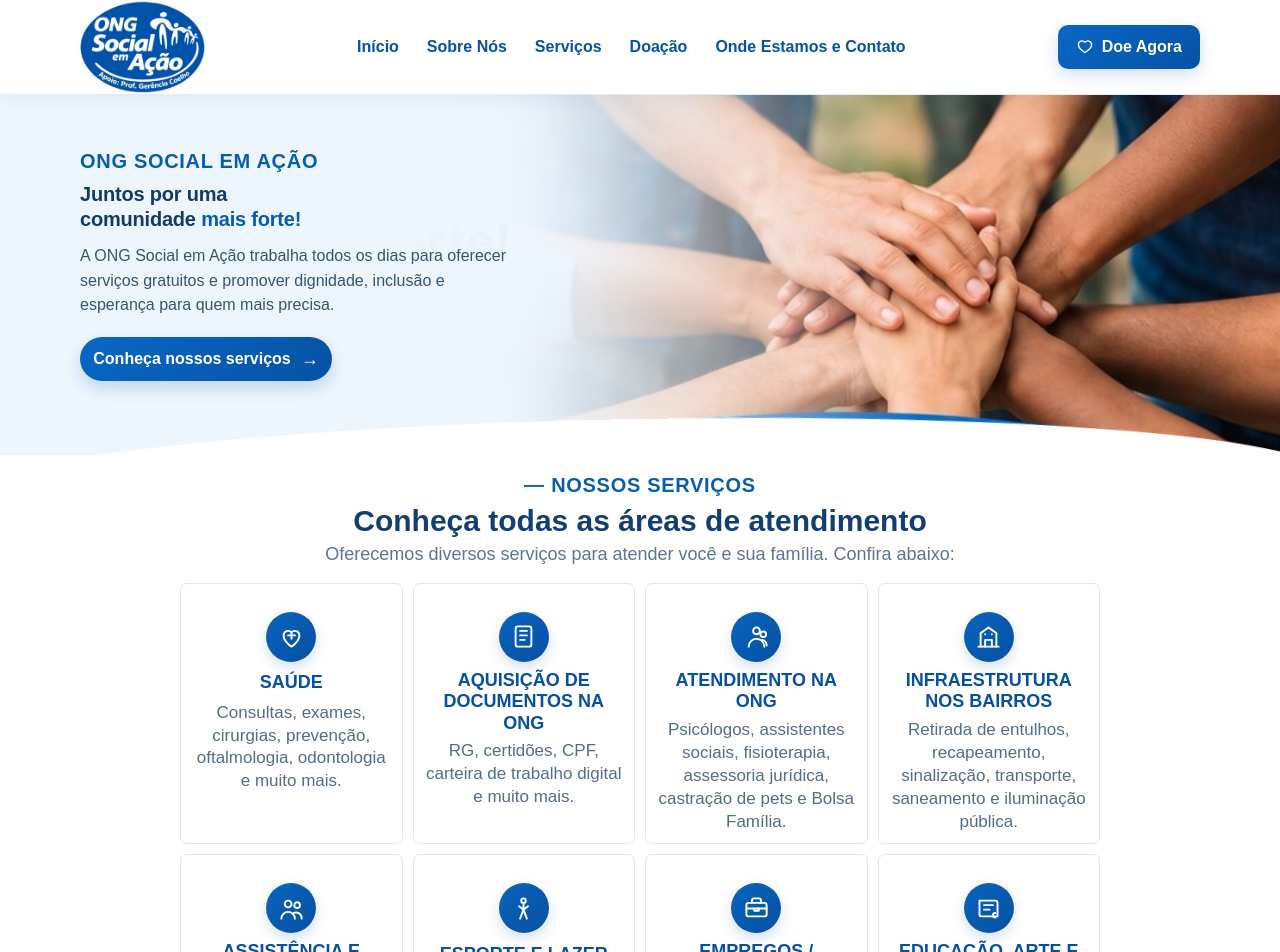
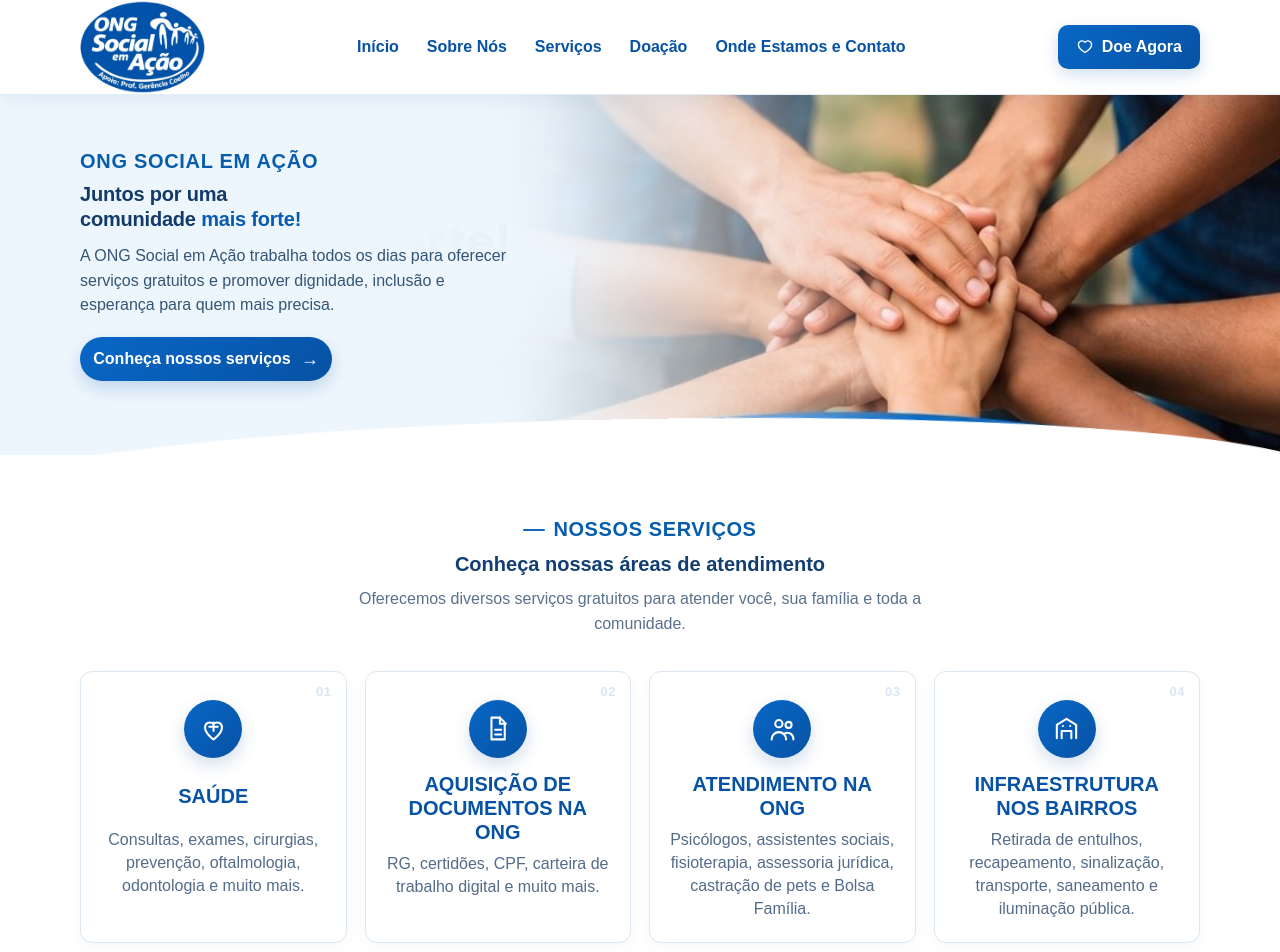
Before and after one commit to rodrigo960613/ongsocialemacao, a React (Vite) app: page / in a window 1280 px wide. Shown: the top 952 px of the page. Built offline with nearby package versions, Linux system fonts and the light colour scheme.

Commit message:
Atualização e melhoria do Serviços do site

```diff
--- a/src/components/Servicos.css
+++ b/src/components/Servicos.css
@@ -1,71 +1,82 @@
 .servicos {
-  padding: 18px 0 19px;
-
+  padding: 62px 0 68px;
   background: #ffffff;
-  cursor: default;
 }
 
 .servicos-container {
-  width: min(920px, 92%);
+  width: min(1120px, 92%);
   margin: 0 auto;
 }
 
+/* Cabeçalho */
+
 .servicos-heading {
+  max-width: 700px;
+  margin: 0 auto;
   text-align: center;
 }
 
 .section-title-small {
   display: inline-flex;
   align-items: center;
-  gap: 7px;
+  gap: 8px;
 
-  color: #095dad;
+  color: #075dac;
 
   font-size: 20px;
   font-weight: 800;
-
-  letter-spacing: 0.7px;
+  letter-spacing: 0.6px;
 }
 
 .section-title-small i {
-  display: block;
-
-  width: 20px;
+  width: 22px;
   height: 2px;
 
   background: #1266bb;
+  border-radius: 10px;
 }
 
 .servicos-heading h2 {
-  margin-top: 7px;
+  margin-top: 10px;
 
   color: #123e72;
 
-  font-size: 30px;
-  line-height: 1.15;
+  font-size: 20px;
+  line-height: 1.3;
+  font-weight: 800;
 }
 
 .servicos-heading p {
-  margin-top: 5px;
+  max-width: 650px;
 
-  color: #5d7492;
+  margin: 10px auto 0;
 
-  font-size: 18px;
+  color: #5a718d;
+
+  font-size: 16px;
+  line-height: 1.55;
 }
+
+/* Grid */
 
 .servicos-grid {
   display: grid;
+
   grid-template-columns: repeat(4, 1fr);
 
-  gap: 10px;
+  gap: 18px;
 
-  margin-top: 18px;
+  margin-top: 34px;
 }
 
+/* Card */
+
 .service-card {
-  min-height: 250px;
+  position: relative;
 
-  padding: 28px 10px 10px;
+  min-height: 265px;
+
+  padding: 28px 18px 22px;
 
   display: flex;
   flex-direction: column;
@@ -75,28 +86,79 @@
 
   background: #ffffff;
 
-  border: 1px solid #dce6ef;
+  border: 1px solid #dce7f1;
 
-  border-radius: 7px;
+  border-radius: 12px;
+
+  box-shadow:
+    0 4px 15px rgba(20, 70, 120, 0.04);
+
+  overflow: hidden;
 
   transition:
-    transform 0.25s ease,
-    box-shadow 0.25s ease,
-    border-color 0.25s ease;
+    transform 0.28s ease,
+    box-shadow 0.28s ease,
+    border-color 0.28s ease;
+}
+
+.service-card::before {
+  content: "";
+
+  position: absolute;
+
+  top: 0;
+  left: 0;
+
+  width: 100%;
+  height: 3px;
+
+  background: linear-gradient(
+    90deg,
+    #0867c6,
+    #0752a4
+  );
+
+  transform: scaleX(0);
+
+  transform-origin: center;
+
+  transition: transform 0.28s ease;
 }
 
 .service-card:hover {
-  transform: translateY(-4px);
+  transform: translateY(-5px);
 
-  border-color: #c6d9eb;
+  border-color: #c8dbea;
 
   box-shadow:
-    0 8px 17px rgba(20, 70, 120, 0.09);
+    0 12px 28px rgba(20, 70, 120, 0.10);
 }
 
+.service-card:hover::before {
+  transform: scaleX(1);
+}
+
+/* Número */
+
+.service-number {
+  position: absolute;
+
+  top: 12px;
+  right: 14px;
+
+  color: #d9e6f2;
+
+  font-size: 13px;
+  font-weight: 800;
+
+  letter-spacing: 0.5px;
+}
+
+/* Ícone */
+
 .service-icon {
-  width: 50px;
-  height: 50px;
+  width: 58px;
+  height: 58px;
 
   display: flex;
   align-items: center;
@@ -106,89 +168,141 @@
 
   background: linear-gradient(
     135deg,
-    #0864bd,
-    #0750a2
+    #0867c6,
+    #0752a4
   );
 
   border-radius: 50%;
 
   box-shadow:
-    0 5px 13px rgba(5, 74, 151, 0.18);
+    0 7px 17px rgba(5, 74, 151, 0.18);
+
+  transition:
+    transform 0.28s ease,
+    box-shadow 0.28s ease;
+}
+
+.service-card:hover .service-icon {
+  transform: translateY(-2px) scale(1.04);
+
+  box-shadow:
+    0 9px 20px rgba(5, 74, 151, 0.23);
 }
 
 .service-icon svg {
-  width: 27px;
-  height: 27px;
+  width: 29px;
+  height: 29px;
 
   fill: none;
 
   stroke: currentColor;
   stroke-width: 1.7;
-
   stroke-linecap: round;
   stroke-linejoin: round;
 }
 
+/* Título */
+
 .service-card h3 {
-  min-height: 26px;
+  min-height: 48px;
 
-  margin-top: 8px;
-
-  color: #074f9f;
-
-  font-size: 18px;
-  line-height: 1.2;
+  margin-top: 14px;
 
   display: flex;
   align-items: center;
   justify-content: center;
+
+  color: #0752a4;
+
+  font-size: 20px;
+  line-height: 1.2;
+  font-weight: 800;
 }
 
+/* Texto */
+
 .service-card p {
-  margin-top: 6px;
+  margin-top: 8px;
 
   color: #536c89;
 
-  font-size: 17px;
-  line-height: 1.35;
+  font-size: 16px;
+  line-height: 1.45;
 }
 
-.service-card a {
-  margin-top: auto;
-  padding-top: 8px;
+/* Tablet */
 
-  color: #0754a7;
+@media (max-width: 1000px) {
+  .servicos {
+    padding: 55px 0 60px;
+  }
 
-  font-size: 20px;
-  font-weight: 800;
-}
-
-.service-card a span {
-  margin-left: 5px;
-
-  font-size: 11px;
-
-  transition: transform 0.25s ease;
-}
-
-.service-card a:hover span {
-  display: inline-block;
-
-  transform: translateX(3px);
-}
-
-@media (max-width: 850px) {
   .servicos-grid {
     grid-template-columns: repeat(2, 1fr);
   }
+
+  .service-card {
+    min-height: 245px;
+  }
 }
 
-@media (max-width: 500px) {
+/* Celular */
+
+@media (max-width: 600px) {
+  .servicos {
+    padding: 45px 0 52px;
+  }
+
+  .servicos-container {
+    width: 90%;
+  }
+
+  .servicos-heading h2 {
+    font-size: 20px;
+  }
+
+  .servicos-heading p {
+    font-size: 16px;
+  }
+
   .servicos-grid {
     grid-template-columns: 1fr;
+
+    gap: 15px;
+
+    margin-top: 28px;
   }
 
   .service-card {
-    min-height: 200px;
+    min-height: auto;
+
+    padding: 26px 22px 24px;
+  }
+
+  .service-card h3 {
+    min-height: auto;
   }
 }
+
+/* Celulares pequenos */
+
+@media (max-width: 400px) {
+  .section-title-small {
+    font-size: 18px;
+  }
+
+  .service-card {
+    padding-left: 18px;
+    padding-right: 18px;
+  }
+
+  .service-icon {
+    width: 54px;
+    height: 54px;
+  }
+
+  .service-icon svg {
+    width: 27px;
+    height: 27px;
+  }
+}
--- a/src/components/Servicos.jsx
+++ b/src/components/Servicos.jsx
@@ -3,79 +3,81 @@ import "./Servicos.css";
 function Icon({ type }) {
   const icons = {
     saude: (
-      <svg viewBox="0 0 24 24">
+      <>
         <path d="M12 21s-7-4.5-7-10a4 4 0 0 1 7-2.6A4 4 0 0 1 19 11c0 5.5-7 10-7 10Z" />
-        <path d="M12 8v6" />
-        <path d="M9 11h6" />
-      </svg>
+        <path d="M12 7v7" />
+        <path d="M8.5 10.5h7" />
+      </>
     ),
 
     documentos: (
-      <svg viewBox="0 0 24 24">
-        <rect x="5" y="3" width="14" height="18" rx="2" />
-        <path d="M9 7h6" />
-        <path d="M9 11h6" />
-        <path d="M9 15h4" />
-      </svg>
+      <>
+        <path d="M7 3h7l4 4v14H7z" />
+        <path d="M14 3v5h5" />
+        <path d="M10 13h5" />
+        <path d="M10 17h5" />
+      </>
     ),
 
     atendimento: (
-      <svg viewBox="0 0 24 24">
-        <circle cx="12" cy="7" r="3" />
-        <path d="M5 21a7 7 0 0 1 14 0" />
-        <circle cx="18" cy="10" r="2.5" />
-        <path d="M17 15a5 5 0 0 1 4 5" />
-      </svg>
-    ),
-
-    infraestrutura: (
-      <svg viewBox="0 0 24 24">
-        <path d="M3 21h18" />
-        <path d="M5 21V9l7-5 7 5v12" />
-        <path d="M9 21v-6h6v6" />
-        <path d="M9 10h.01" />
-        <path d="M15 10h.01" />
-      </svg>
-    ),
-
-    familia: (
-      <svg viewBox="0 0 24 24">
+      <>
         <circle cx="9" cy="8" r="3" />
         <circle cx="17" cy="9" r="2.5" />
         <path d="M3 21a6 6 0 0 1 12 0" />
         <path d="M14 16a5 5 0 0 1 7 5" />
-      </svg>
+      </>
+    ),
+
+    infraestrutura: (
+      <>
+        <path d="M4 20V9l8-5 8 5v11" />
+        <path d="M8 20v-6h8v6" />
+        <path d="M9 10h.01" />
+        <path d="M15 10h.01" />
+      </>
+    ),
+
+    familia: (
+      <>
+        <circle cx="9" cy="8" r="3" />
+        <circle cx="16.5" cy="9" r="2.5" />
+        <path d="M3 21a6 6 0 0 1 12 0" />
+        <path d="M14 16a5 5 0 0 1 7 5" />
+      </>
     ),
 
     esporte: (
-      <svg viewBox="0 0 24 24">
-        <circle cx="12" cy="5" r="2" />
-        <path d="M12 7v6" />
-        <path d="M8 10l4 3 4-3" />
-        <path d="M9 21l3-8 3 8" />
-      </svg>
+      <>
+        <circle cx="12" cy="12" r="9" />
+        <path d="M7 5.5c2 2 3.5 3 5 3s3-.8 5-2" />
+        <path d="M4 13c2.5-.5 4.5-.2 6 1.2s2.3 3 2.5 5.8" />
+        <path d="M15 10c1.5 1 3 2.5 4.5 5" />
+      </>
     ),
 
     emprego: (
-      <svg viewBox="0 0 24 24">
-        <rect x="3" y="7" width="18" height="12" rx="2" />
+      <>
+        <rect x="3" y="7" width="18" height="13" rx="2" />
         <path d="M8 7V5a2 2 0 0 1 2-2h4a2 2 0 0 1 2 2v2" />
         <path d="M3 12h18" />
         <path d="M10 12v2h4v-2" />
-      </svg>
+      </>
     ),
 
     educacao: (
-      <svg viewBox="0 0 24 24">
-        <path d="M4 5h14a2 2 0 0 1 2 2v12H6a2 2 0 0 1-2-2V5Z" />
-        <path d="M8 9h8" />
-        <path d="M8 13h5" />
-        <path d="M18 16a2 2 0 1 0 0 4" />
-      </svg>
+      <>
+        <path d="M3 9l9-5 9 5-9 5-9-5Z" />
+        <path d="M7 11.5V16c2.8 2 7.2 2 10 0v-4.5" />
+        <path d="M21 9v6" />
+      </>
     ),
   };
 
-  return icons[type];
+  return (
+    <svg viewBox="0 0 24 24" aria-hidden="true">
+      {icons[type]}
+    </svg>
+  );
 }
 
 const services = [
@@ -125,23 +127,31 @@ function Servicos() {
   return (
     <section className="servicos" id="servicos">
       <div className="servicos-container">
+
         <div className="servicos-heading">
           <span className="section-title-small">
             <i></i>
             NOSSOS SERVIÇOS
           </span>
 
-          <h2>Conheça todas as áreas de atendimento</h2>
+          <h2>Conheça nossas áreas de atendimento</h2>
 
           <p>
-            Oferecemos diversos serviços para atender você e sua família.
-            Confira abaixo:
+            Oferecemos diversos serviços gratuitos para atender
+            você, sua família e toda a comunidade.
           </p>
         </div>
 
         <div className="servicos-grid">
           {services.map((service) => (
-            <article className="service-card" key={service.title}>
+            <article
+              className="service-card"
+              key={service.title}
+            >
+              <div className="service-number">
+                {String(services.indexOf(service) + 1).padStart(2, "0")}
+              </div>
+
               <div className="service-icon">
                 <Icon type={service.type} />
               </div>
@@ -152,6 +162,7 @@ function Servicos() {
             </article>
           ))}
         </div>
+
       </div>
     </section>
   );
```
